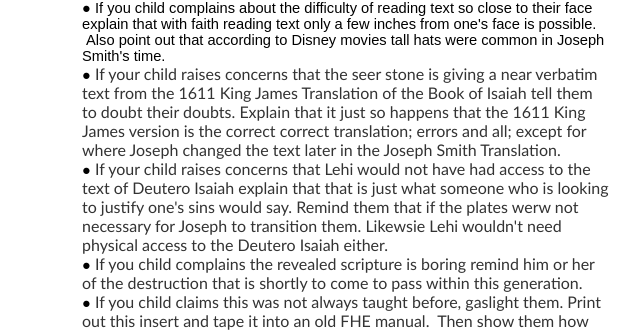
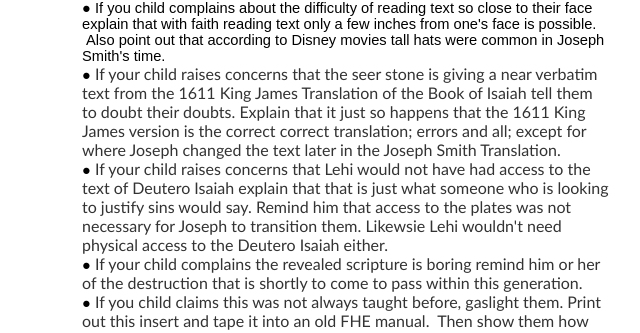
Before and after one commit to OliverCowdery/Scry-OS, a plain HTML site: page lesson_plan.html in a window 1280 px wide. Shown: the part 2251-2584 px from the top of the page, 118-758 px from the left. Drawn offline with Linux system fonts and the light colour scheme; a web font is replaced by a local one.

Commit message:
Update lesson_plan.html

```diff
--- a/lesson_plan.html
+++ b/lesson_plan.html
@@ -148,9 +148,9 @@
         translation; errors and all; except for where Joseph changed the text later in the Joseph Smith Translation.</span></li>
 
         <li class="c6"><span class="c19">If your child raises concerns that Lehi would not have had access to the text of Deutero Isaiah explain that that is
-        just what someone who is looking to justify one's sins would say. Remind them that if the plates werw not necessary for Joseph to transition them.  Likewsie Lehi wouldn't need physical access to the Deutero Isaiah either.</span></li>
+        just what someone who is looking to justify sins would say. Remind him that access to the plates was not necessary for Joseph to transition them.  Likewsie Lehi wouldn't need physical access to the Deutero Isaiah either.</span></li>
 
-        <li class="c6"><span class="c19">If you child complains the revealed scripture is boring remind him or her of the destruction that is shortly to come
+        <li class="c6"><span class="c19">If your child complains the revealed scripture is boring remind him or her of the destruction that is shortly to come
         to pass within this generation.</span></li>
 
         <li class="c6"><span class="c19">If you child claims this was not always taught before, gaslight them. Print out this insert and tape it into an old
```
